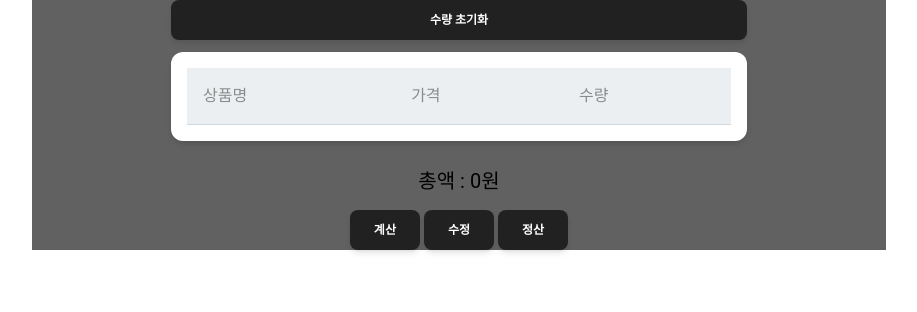
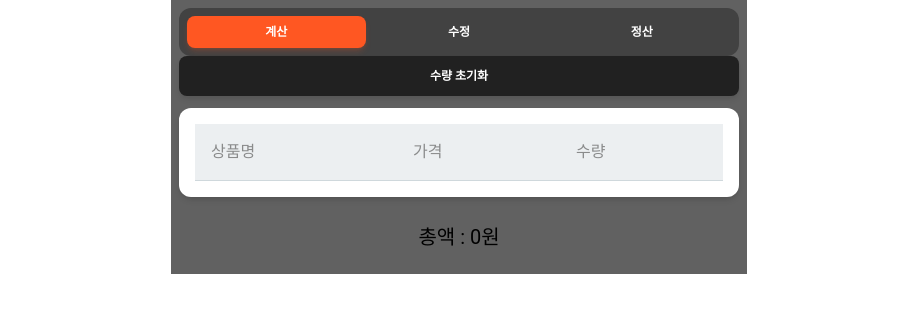
Before and after one commit to 938938/goods-calculator, a Next.js app: page / in a window 1280 px wide. Shown: the top 312 px of the page, without its empty margins (181-1098 px from the left). Built offline with nearby package versions, Linux system fonts and the light colour scheme.

Commit message:
[DESIGN] Nav 스타일 적용

```diff
--- a/src/app/layout.tsx
+++ b/src/app/layout.tsx
@@ -32,9 +32,9 @@ export default function RootLayout({
           <body
             className={`${geistSans.variable} ${geistMono.variable} antialiased`}
           >
-            <div className='w-2/3 mx-auto flex flex-col items-center bg-gray-700'>
-              <div className='w-screen max-w-xl'>{children}</div>
+            <div className='w-screen max-w-xl mx-auto bg-gray-700 p-2'>
               <Nav />
+              <div>{children}</div>
             </div>
           </body>
         </RecoilRoot>
--- a/src/components/Nav.tsx
+++ b/src/components/Nav.tsx
@@ -2,18 +2,42 @@
 
 import { Button } from '@material-tailwind/react';
 import Link from 'next/link';
+import { usePathname } from 'next/navigation';
 
 const Nav = () => {
+  const pathname = usePathname();
+  console.log(pathname);
   return (
-    <div className='flex gap-1'>
-      <Link href={'/'}>
-        <Button>계산</Button>
+    <div className='flex gap-1 p-2 bg-gray-800 rounded-xl'>
+      <Link className='basis-1/3' href={'/'}>
+        <Button
+          size='sm'
+          className='w-full text-white'
+          color='deep-orange'
+          variant={pathname === '/' ? 'filled' : 'text'}
+        >
+          계산
+        </Button>
       </Link>
-      <Link href={'/edit'}>
-        <Button>수정</Button>
+      <Link className='basis-1/3' href={'/edit'}>
+        <Button
+          size='sm'
+          className='w-full text-white'
+          color='deep-orange'
+          variant={pathname === '/edit' ? 'filled' : 'text'}
+        >
+          수정
+        </Button>
       </Link>
-      <Link href={'/receipt'}>
-        <Button>정산</Button>
+      <Link className='basis-1/3' href={'/receipt'}>
+        <Button
+          size='sm'
+          className='w-full text-white'
+          color='deep-orange'
+          variant={pathname === '/receipt' ? 'filled' : 'text'}
+        >
+          정산
+        </Button>
       </Link>
     </div>
   );
```
